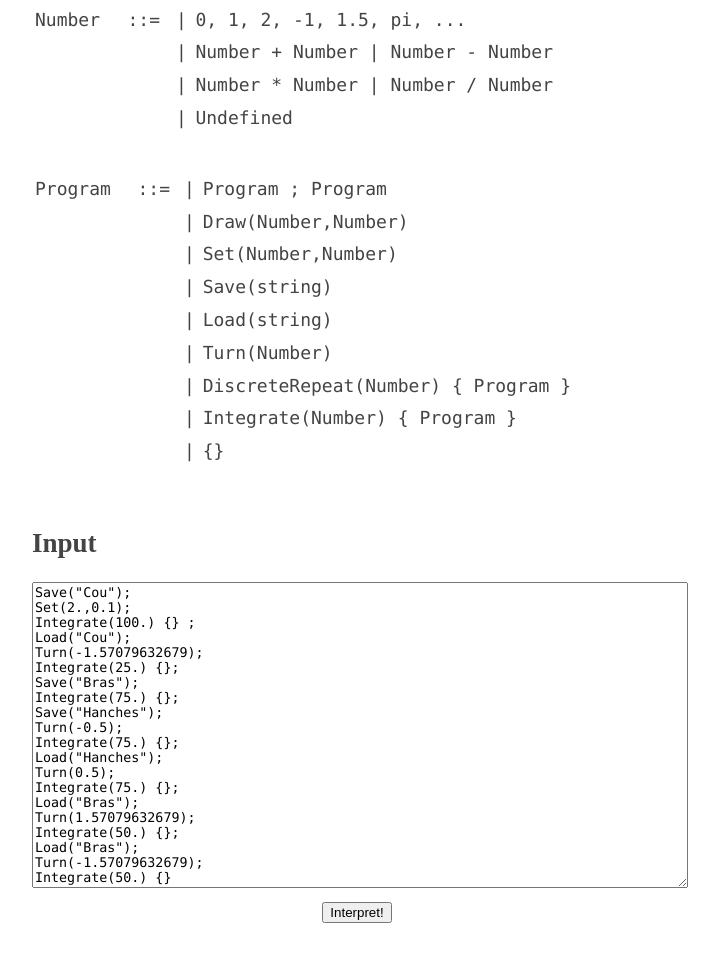
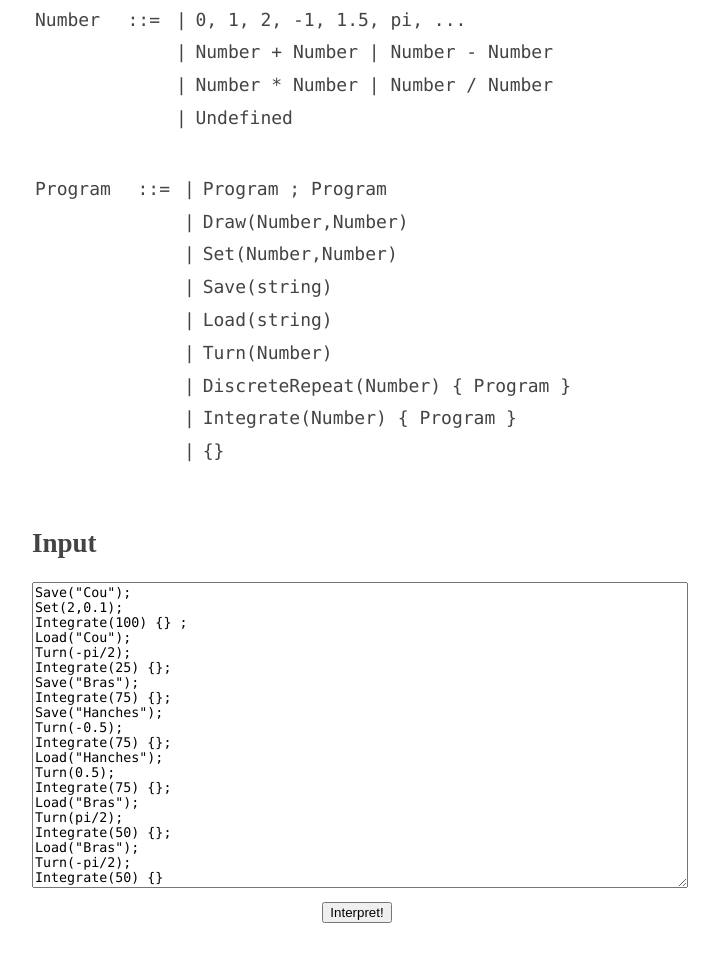
Before and after one commit to mathias-sm/LanguageOfGeometry, a plain HTML site: page code/index.html in a window 1280 px wide. Shown: the part 647-1609 px from the top of the page, without its empty margins (283-1002 px from the left). Drawn offline with Linux system fonts and the light colour scheme; a script that the page names is missing.

Commit message:
Changed example to use pi

```diff
--- a/code/index.html
+++ b/code/index.html
@@ -111,25 +111,25 @@
                 <h2>Input</h2>
                 <form>
                     <textarea id="program" rows="20">Save("Cou");
-Set(2.,0.1);
-Integrate(100.) {} ;
+Set(2,0.1);
+Integrate(100) {} ;
 Load("Cou");
-Turn(-1.57079632679);
-Integrate(25.) {};
+Turn(-pi/2);
+Integrate(25) {};
 Save("Bras");
-Integrate(75.) {};
+Integrate(75) {};
 Save("Hanches");
 Turn(-0.5);
-Integrate(75.) {};
+Integrate(75) {};
 Load("Hanches");
 Turn(0.5);
-Integrate(75.) {};
+Integrate(75) {};
 Load("Bras");
-Turn(1.57079632679);
-Integrate(50.) {};
+Turn(pi/2);
+Integrate(50) {};
 Load("Bras");
-Turn(-1.57079632679);
-Integrate(50.) {}</textarea>
+Turn(-pi/2);
+Integrate(50) {}</textarea>
                     <div class="centerize">
                         <button id="interpret" type="button">Interpret!</button>
                     </div>
```
